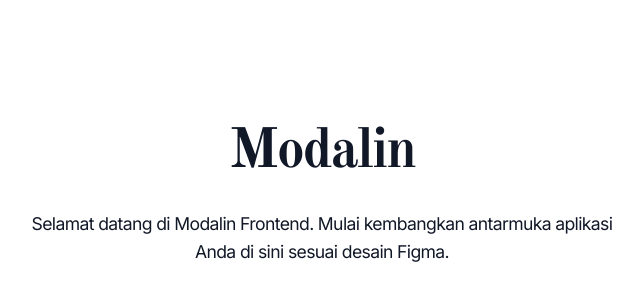
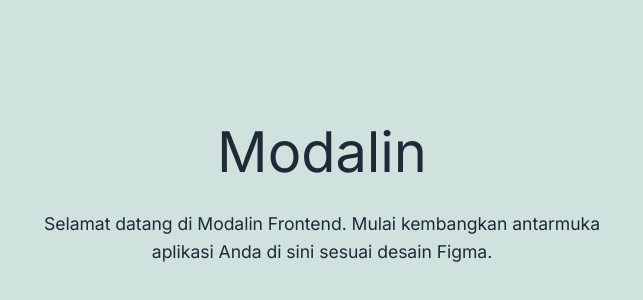
Before and after one commit to KevinAnandaP/modalin-fe, a Vue app: page / in a window 1280 px wide. Shown: the part 212-512 px from the top of the page, without its empty margins (318-961 px from the left). Built offline with nearby package versions, Linux system fonts and the light colour scheme.

Commit message:
setup style guide

```diff
--- a/src/style.css
+++ b/src/style.css
@@ -1,39 +1,151 @@
-@import url('https://fonts.googleapis.com/css2?family=Inter:wght@300;400;500;600;700&family=Old+Standard+TT:ital,wght@0,400;0,700;1,400&display=swap');
+@import url('https://fonts.googleapis.com/css2?family=Inter:ital,opsz,wght@0,14..32,100..900;1,14..32,100..900&family=Newsreader:ital,opsz,wght@0,6..72,200..800;1,6..72,200..800&display=swap');
 
 @import "tailwindcss";
 
-:root {
-  --font-sans: 'Inter', system-ui, -apple-system, BlinkMacSystemFont, sans-serif;
-  --font-serif: 'Old Standard TT', Georgia, serif;
+/* Style Guide */
+@theme {
+  --font-inter: 'Inter', system-ui, -apple-system, BlinkMacSystemFont, sans-serif;
+  --font-newsreader: 'Newsreader', Georgia, serif;
 
-  --color-bg: #ffffff;
-  --color-text: #111827;
+  --color-primary-10: #CFE2DD;
+  --color-primary-20: #AFCFC7;
+  --color-primary-30: #87B6AA;
+  --color-primary-40: #5F9E8E;
+  --color-primary-50: #378672;
+  --color-primary-base: #0F6E56;
+  --color-primary-60: #0D5C48;
+  --color-primary-70: #0A4939;
+  --color-primary-80: #08372B;
+  --color-primary-90: #05251D;
+  --color-primary-100: #031611;
 
-  font-family: var(--font-sans);
-  font-size: 16px;
-  line-height: 1.5;
-  letter-spacing: -0.04em; /* letter-spacing -4% */
-  color: var(--color-text);
-  background-color: var(--color-bg);
+  --color-secondary-10: #F0DDCE;
+  --color-secondary-20: #E6C6AD;
+  --color-secondary-30: #D9A984;
+  --color-secondary-40: #CD8C5B;
+  --color-secondary-50: #C07032;
+  --color-secondary-base: #B45309;
+  --color-secondary-60: #964507;
+  --color-secondary-70: #783706;
+  --color-secondary-80: #5A2A05;
+  --color-secondary-90: #3C1C03;
+  --color-secondary-100: #241102;
+
+  --color-neutral-primary: #1F2937;
+  --color-neutral-secondary: #6B7280;
+  --color-neutral-tertiary: #EDF6F4;
+
+  --color-status-success-main: #027A48;
+  --color-status-success-active: #025D37;
+  --color-status-success-surface: #AECBBF;
+
+  --color-status-warning-main: #EFAF00;
+  --color-status-warning-active: #CE9804;
+  --color-status-warning-surface: #FFE089;
+
+  --color-status-error-main: #B42318;
+  --color-status-error-active: #9A180E;
+  --color-status-error-surface: #FF7267;
+
+  --color-status-info-main: #175CD3;
+  --color-status-info-active: #1146A0;
+  --color-status-info-surface: #B2C3E0;
+
 }
 
-@media (prefers-color-scheme: dark) {
-  :root {
-    --color-bg: #0f172a;
-    --color-text: #f8fafc;
+/* Base Style */
+@layer base {
+
+  body {
+    @apply text-regular-18 font-inter min-h-screen text-neutral-primary bg-primary-10 antialiased;
+  }
+
+  h1 {
+    @apply text-regular-48
+  }
+
+  h2 {
+    @apply text-regular-40
+  }
+
+  h3 {
+    @apply text-regular-32
+  }
+
+  h4 {
+    @apply text-regular-24
+  }
+
+  h5 {
+    @apply text-regular-20
+  }
+
+  h6 {
+    @apply text-regular-18
+  }
+
+}
+
+@layer components {
+  .button {
+    @apply text-semibold-20
   }
 }
 
-body {
-  margin: 0;
-  padding: 0;
-  min-height: 100vh;
-}
+/* Typography Utilities */
+@utility text-regular-48 { font-size: 3rem; font-weight: 400; letter-spacing: -0.003rem; }
+@utility text-medium-48 { font-size: 3rem; font-weight: 500; letter-spacing: -0.003rem; }
+@utility text-semibold-48 { font-size: 3rem; font-weight: 600; letter-spacing: -0.003rem; }
 
-h1, h2, h3, h4, h5, h6 {
-  font-family: var(--font-serif);
-  font-weight: 700;
-  margin-top: 0;
-  letter-spacing: -0.04em;
-  color: var(--color-text);
-}
+@utility text-regular-40 { font-size: 2.5rem; font-weight: 400; letter-spacing: -0.003rem; }
+@utility text-medium-40 { font-size: 2.5rem; font-weight: 500; letter-spacing: -0.003rem; }
+@utility text-semibold-40 { font-size: 2.5rem; font-weight: 600; letter-spacing: -0.003rem; }
+
+@utility text-regular-32 { font-size: 2rem; font-weight: 400; letter-spacing: -0.003rem; }
+@utility text-medium-32 { font-size: 2rem; font-weight: 500; letter-spacing: -0.003rem; }
+@utility text-semibold-32 { font-size: 2rem; font-weight: 600; letter-spacing: -0.003rem; }
+
+@utility text-regular-24 { font-size: 1.5rem; font-weight: 400; letter-spacing: -0.003rem; }
+@utility text-medium-24 { font-size: 1.5rem; font-weight: 500; letter-spacing: -0.003rem; }
+@utility text-semibold-24 { font-size: 1.5rem; font-weight: 600; letter-spacing: -0.003rem; }
+
+@utility text-regular-20 { font-size: 1.25rem; font-weight: 400; letter-spacing: -0.003rem; }
+@utility text-medium-20 { font-size: 1.25rem; font-weight: 500; letter-spacing: -0.003rem; }
+@utility text-semibold-20 { font-size: 1.25rem; font-weight: 600; letter-spacing: -0.003rem; }
+
+@utility text-regular-18 { font-size: 1.125rem; font-weight: 400; letter-spacing: -0.003rem; }
+@utility text-medium-18 { font-size: 1.125rem; font-weight: 500; letter-spacing: -0.003rem; }
+@utility text-semibold-18 { font-size: 1.125rem; font-weight: 600; letter-spacing: -0.003rem; }
+
+@utility text-regular-16 { font-size: 1rem; font-weight: 400; letter-spacing: -0.003rem; }
+@utility text-medium-16 { font-size: 1rem; font-weight: 500; letter-spacing: -0.003rem; }
+@utility text-semibold-16 { font-size: 1rem; font-weight: 600; letter-spacing: -0.003rem; }
+
+/* Typography Utilities (Italic) */
+@utility text-italic-regular-48 { font-size: 3rem; font-weight: 400; letter-spacing: -0.003rem; font-style: italic; }
+@utility text-italic-medium-48 { font-size: 3rem; font-weight: 500; letter-spacing: -0.003rem; font-style: italic; }
+@utility text-italic-semibold-48 { font-size: 3rem; font-weight: 600; letter-spacing: -0.003rem; font-style: italic; }
+
+@utility text-italic-regular-40 { font-size: 2.5rem; font-weight: 400; letter-spacing: -0.003rem; font-style: italic; }
+@utility text-italic-medium-40 { font-size: 2.5rem; font-weight: 500; letter-spacing: -0.003rem; font-style: italic; }
+@utility text-italic-semibold-40 { font-size: 2.5rem; font-weight: 600; letter-spacing: -0.003rem; font-style: italic; }
+
+@utility text-italic-regular-32 { font-size: 2rem; font-weight: 400; letter-spacing: -0.003rem; font-style: italic; }
+@utility text-italic-medium-32 { font-size: 2rem; font-weight: 500; letter-spacing: -0.003rem; font-style: italic; }
+@utility text-italic-semibold-32 { font-size: 2rem; font-weight: 600; letter-spacing: -0.003rem; font-style: italic; }
+
+@utility text-italic-regular-24 { font-size: 1.5rem; font-weight: 400; letter-spacing: -0.003rem; font-style: italic; }
+@utility text-italic-medium-24 { font-size: 1.5rem; font-weight: 500; letter-spacing: -0.003rem; font-style: italic; }
+@utility text-italic-semibold-24 { font-size: 1.5rem; font-weight: 600; letter-spacing: -0.003rem; font-style: italic; }
+
+@utility text-italic-regular-20 { font-size: 1.25rem; font-weight: 400; letter-spacing: -0.003rem; font-style: italic; }
+@utility text-italic-medium-20 { font-size: 1.25rem; font-weight: 500; letter-spacing: -0.003rem; font-style: italic; }
+@utility text-italic-semibold-20 { font-size: 1.25rem; font-weight: 600; letter-spacing: -0.003rem; font-style: italic; }
+
+@utility text-italic-regular-18 { font-size: 1.125rem; font-weight: 400; letter-spacing: -0.003rem; font-style: italic; }
+@utility text-italic-medium-18 { font-size: 1.125rem; font-weight: 500; letter-spacing: -0.003rem; font-style: italic; }
+@utility text-italic-semibold-18 { font-size: 1.125rem; font-weight: 600; letter-spacing: -0.003rem; font-style: italic; }
+
+@utility text-italic-regular-16 { font-size: 1rem; font-weight: 400; letter-spacing: -0.003rem; font-style: italic; }
+@utility text-italic-medium-16 { font-size: 1rem; font-weight: 500; letter-spacing: -0.003rem; font-style: italic; }
+@utility text-italic-semibold-16 { font-size: 1rem; font-weight: 600; letter-spacing: -0.003rem; font-style: italic; }
```
